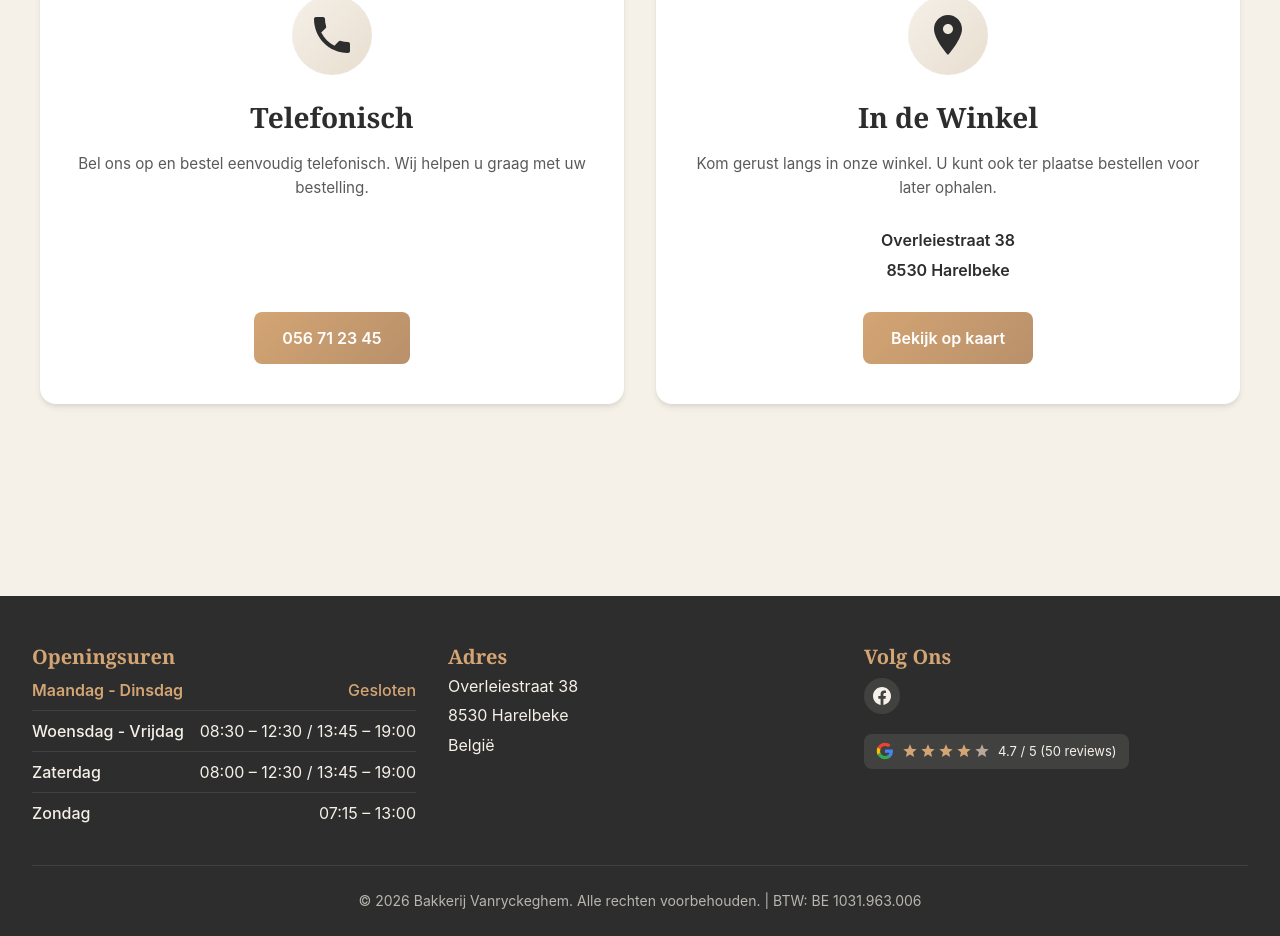
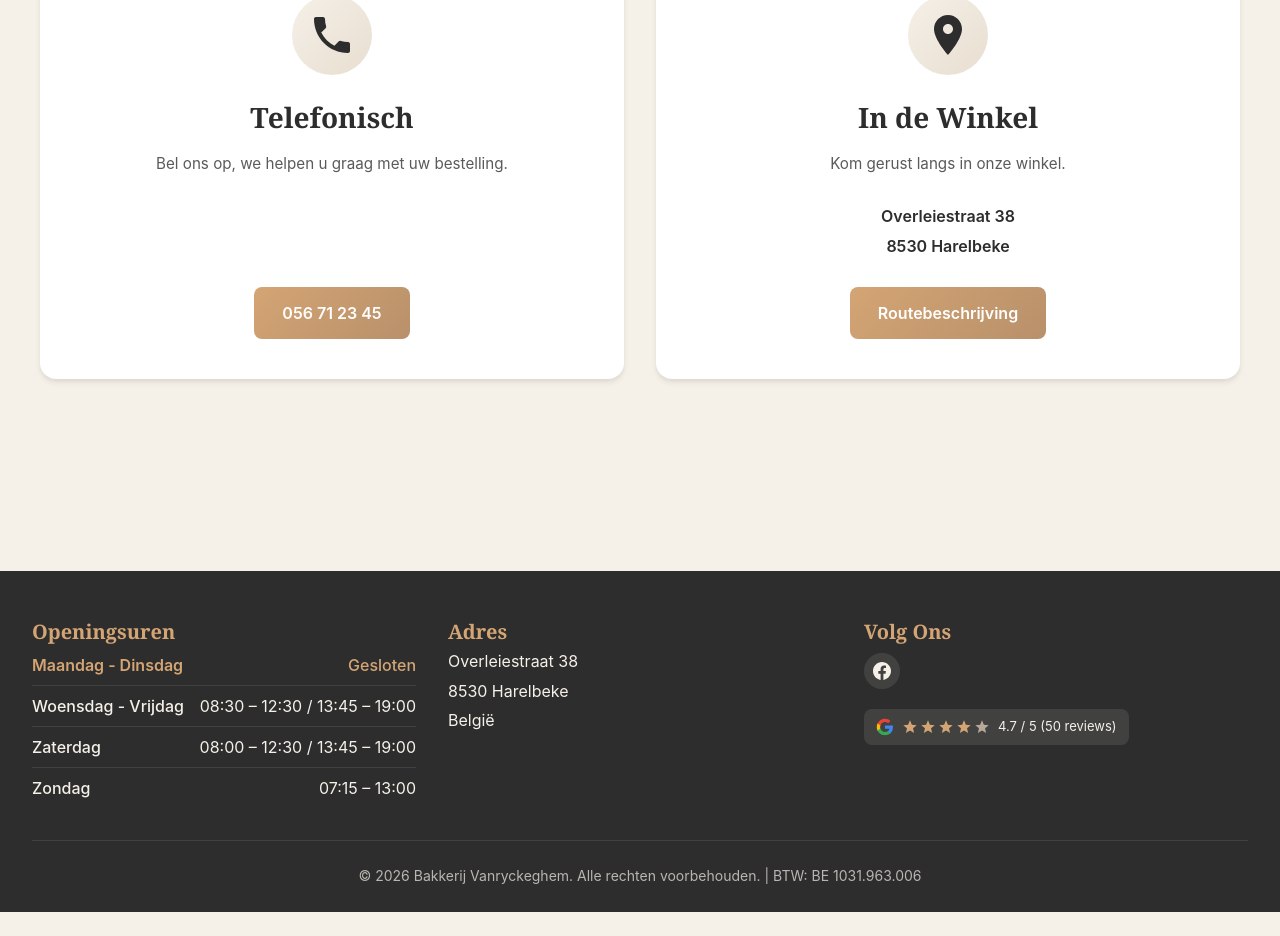
Before and after one commit to SanderVanryckeghem/bakkerij_vanryckeghem, an Angular app in the folder bakkerij_vanryckeghem/: page /bestellen in a window 1280 px wide. Shown: the part 791-1727 px from the top of the page. After the commit the page ends 1703 px from the top, so only its background shows below. Built offline with nearby package versions, Linux system fonts and the light colour scheme.

Commit message:
Update text owner

```diff
--- a/bakkerij_vanryckeghem/src/app/pages/bestellen/bestellen.ts
+++ b/bakkerij_vanryckeghem/src/app/pages/bestellen/bestellen.ts
@@ -23,17 +23,17 @@ export class Bestellen implements OnInit {
   orderingMethods: OrderingMethod[] = [
     {
       title: 'Telefonisch',
-      description: 'Bel ons op en bestel eenvoudig telefonisch. Wij helpen u graag met uw bestelling.',
+      description: 'Bel ons op, we helpen u graag met uw bestelling.',
       icon: 'M6.62 10.79c1.44 2.83 3.76 5.14 6.59 6.59l2.2-2.2c.27-.27.67-.36 1.02-.24 1.12.37 2.33.57 3.57.57.55 0 1 .45 1 1V20c0 .55-.45 1-1 1-9.39 0-17-7.61-17-17 0-.55.45-1 1-1h3.5c.55 0 1 .45 1 1 0 1.25.2 2.45.57 3.57.11.35.03.74-.25 1.02l-2.2 2.2z',
       actionText: '056 71 23 45',
       actionLink: 'tel:056712345'
     },
     {
       title: 'In de Winkel',
-      description: 'Kom gerust langs in onze winkel. U kunt ook ter plaatse bestellen voor later ophalen.',
+      description: 'Kom gerust langs in onze winkel.',
       icon: 'M12 2C8.13 2 5 5.13 5 9c0 5.25 7 13 7 13s7-7.75 7-13c0-3.87-3.13-7-7-7zm0 9.5c-1.38 0-2.5-1.12-2.5-2.5s1.12-2.5 2.5-2.5 2.5 1.12 2.5 2.5-1.12 2.5-2.5 2.5z',
       details: ['Overleiestraat 38', '8530 Harelbeke'],
-      actionText: 'Bekijk op kaart',
+      actionText: 'Routebeschrijving',
       actionLink: 'https://maps.google.com/?q=Overleiestraat+38+8530+Harelbeke'
     }
   ];
@@ -41,7 +41,7 @@ export class Bestellen implements OnInit {
   ngOnInit() {
     this.seoService.updateMetaTags({
       title: 'Bestellen - Bakkerij Vanryckeghem | Telefonisch of in de winkel',
-      description: 'Bestel uw vers brood en gebak bij Bakkerij Vanryckeghem. Telefonisch op 056 71 23 45 of kom langs in onze winkel.',
+      description: 'Bestel uw vers brood en gebak bij Bakkerij Vanryckeghem. Telefonisch op 056 71 23 45 of kom langs in onze winkel in Harelbeke.',
       keywords: 'bestellen, brood bestellen, gebak bestellen, telefonisch, winkel',
       url: 'https://www.bakkerijvanryckeghem.be/bestellen'
     });
--- a/bakkerij_vanryckeghem/src/app/pages/home/home.html
+++ b/bakkerij_vanryckeghem/src/app/pages/home/home.html
@@ -10,7 +10,7 @@
 <div class="container-custom py-8">
   <app-hero
     title="Elke ochtend vers gebakken, met liefde en vakmanschap."
-    subtitle="Ambachtelijk brood en gebak van de beste kwaliteit<br>recht uit onze bakkerij in Harelbeke"
+    subtitle="Ambachtelijk brood en gebak van de beste kwaliteit"
     ctaText="Bekijk ons assortiment"
     ctaLink="/assortiment"
     size="large"
--- a/bakkerij_vanryckeghem/src/assets/data/products.json
+++ b/bakkerij_vanryckeghem/src/assets/data/products.json
@@ -74,7 +74,7 @@
   {
     "id": 10,
     "name": "Crunchy",
-    "description": "Rogge, gerst en zonnebloempitten",
+    "description": "Rogge, gerst, tarwe en zonnebloempitten",
     "category": "Brood",
     "isAvailable": true,
     "imageUrl": "images/product/bread/crunchy.webp"
@@ -82,7 +82,7 @@
   {
     "id": 11,
     "name": "Maya",
-    "description": "Zonnebloempitten, sesamzaad en lijnzaad",
+    "description": "Zonnebloempitten, sesamzaad, tarwe en lijnzaad",
     "category": "Brood",
     "isAvailable": true,
     "imageUrl": "images/product/bread/maia.webp"
@@ -90,7 +90,7 @@
   {
     "id": 12,
     "name": "Royal",
-    "description": "Mais, gerst, rogge, haver en zonnebloempitten",
+    "description": "Mais, gerst, rogge, haver, tarwe en zonnebloempitten",
     "category": "Brood",
     "isAvailable": true,
     "imageUrl": "images/product/bread/royal.webp"
@@ -162,14 +162,14 @@
   {
     "id": 21,
     "name": "Appelflap",
-    "description": "Krokante appelflap gevuld met verse appel",
+    "description": "Krokante appelflap",
     "category": "Gebak",
     "isAvailable": true,
     "imageUrl": "images/product/cake/appelflap.webp"
   },
   {
     "id": 22,
-    "name": "Confituurkoek",
+    "name": "Confituur",
     "description": "Bladerdeeg koek gevuld met confituur",
     "category": "Gebak",
     "isAvailable": true,
@@ -177,8 +177,8 @@
   },
   {
     "id": 23,
-    "name": "Maantje",
-    "description": "Bladerdaag licht gebakje in de vorm van een maantje met crème patissier",
+    "name": "Crème koek maan",
+    "description": "Bladerdeeg gebakje in de vorm van een maantje met crème patissier",
     "category": "Gebak",
     "isAvailable": true,
     "imageUrl": "images/product/cake/maantje.webp"
```
